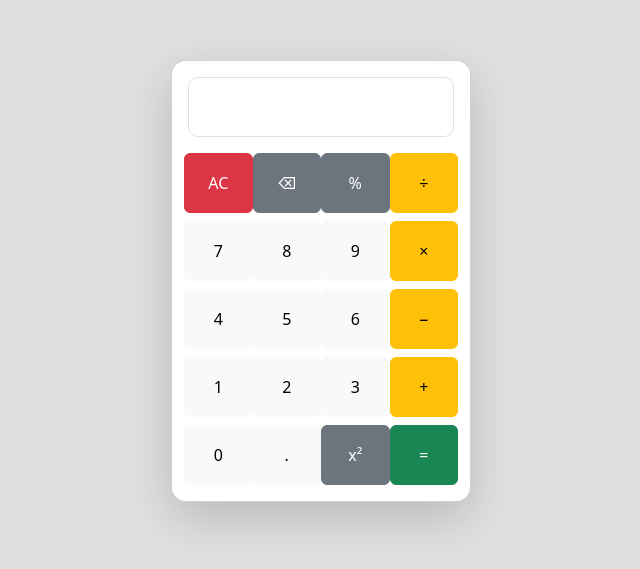
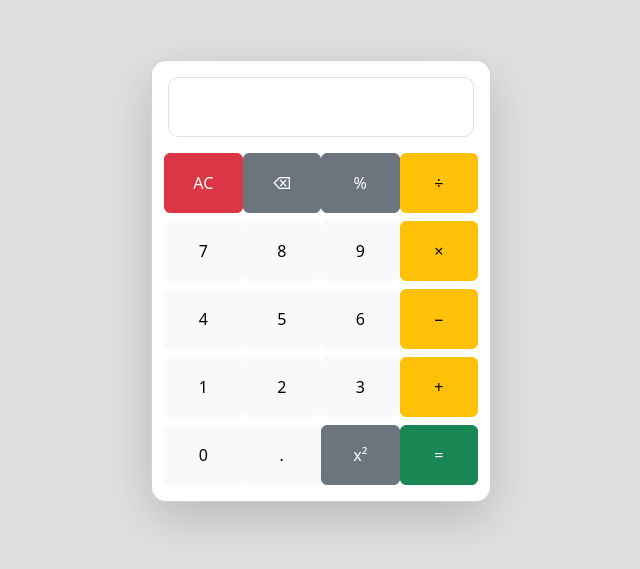
Before and after one commit to suhasiniparsewar/Calculator-Project, a plain HTML site: page index.html in a window 1280 px wide. Shown: the part 119-688 px from the top of the page, without its empty margins (319-959 px from the left). Drawn offline with nearby package versions, Linux system fonts and the light colour scheme.

Commit message:
style.css

```diff
--- a/style.css
+++ b/style.css
@@ -1,16 +1,23 @@
+/* Background styling */
 body {
   background-color: #e0e0e0;
 }
+
+/* Calculator card styling */
 .calculator {
-  width: 300px;
+  width: 340px;
   border-radius: 15px;
   background-color: #ffffff;
 }
+
+/* Buttons styling */
 button {
   height: 60px;
   font-size: 1.5rem;
   border-radius: 10px;
 }
+
+/* Display styling */
 #display {
   height: 60px;
   border-radius: 10px;
```
